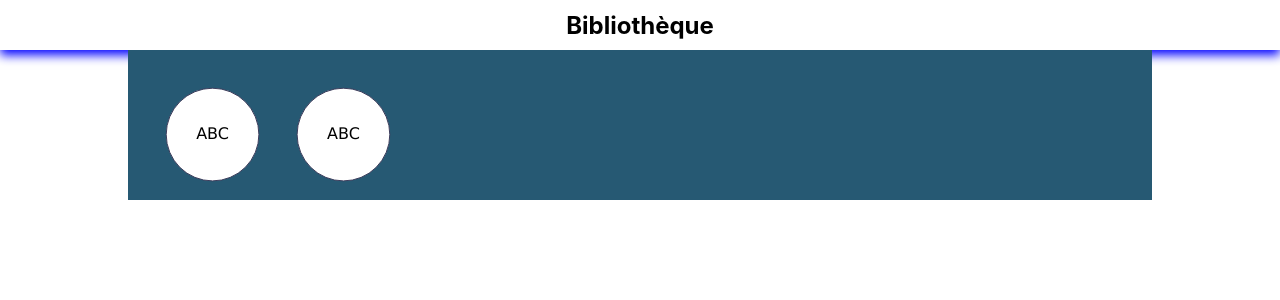
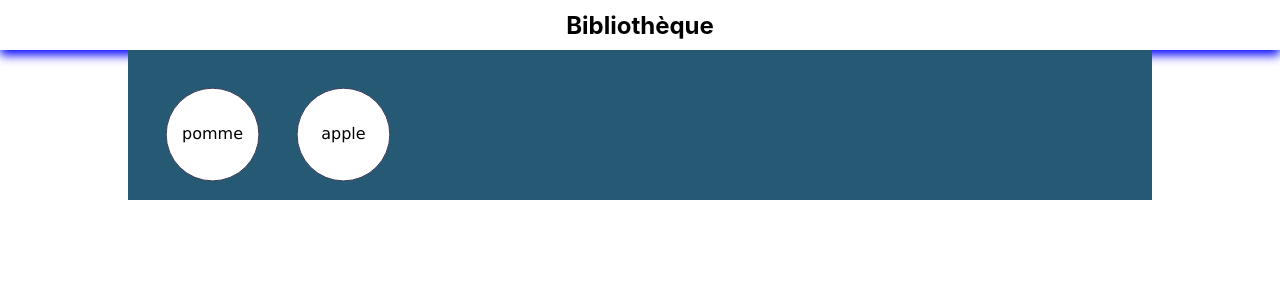
Before and after one commit to GuillaumeLiard/library, a Nuxt app: page /library in a window 1280 px wide. Shown: the top 300 px of the page. Built offline with nearby package versions, Linux system fonts and the light colour scheme.

Commit message:
pairs connected with store values all the way

```diff
--- a/components/Isomorphism.vue
+++ b/components/Isomorphism.vue
@@ -18,50 +18,61 @@ export default {
     links () {
       return this.$store.state.topologies[0].example.links
     },
-    pairs() {
-      return [
-        {
-          id: 1,
+    pairs () {
+      return this.links.map((link) => {
+        return {
+          link,
           nodes: [
-            {
-              id: 1,
-              group: 'english',
-              name: 'apple'
-            },
-            {
-              id: 4,
-              group: 'french',
-              name: 'pomme'
-            }
-          ],
-          link: {
-            id: 1,
-            sid: 1,
-            tid: 4
-          }
-        },
-        {
-          id: 2,
-          nodes: [
-            {
-              id: 1,
-              group: 'english',
-              name: 'apple'
-            },
-            {
-              id: 4,
-              group: 'french',
-              name: 'pomme'
-            }
-          ],
-          link: {
-            id: 1,
-            sid: 1,
-            tid: 4
-          }
+            this.nodes.filter((node) => node.id === link.sid)[0],
+            this.nodes.filter((node) => node.id === link.tid)[0]
+          ]
         }
-      ]
+      })
     }
+    // pairs() {
+    //   return [
+    //     {
+    //       id: 1,
+    //       nodes: [
+    //         {
+    //           id: 1,
+    //           group: 'english',
+    //           name: 'apple'
+    //         },
+    //         {
+    //           id: 4,
+    //           group: 'french',
+    //           name: 'pomme'
+    //         }
+    //       ],
+    //       link: {
+    //         id: 1,
+    //         sid: 1,
+    //         tid: 4
+    //       }
+    //     },
+    //     {
+    //       id: 2,
+    //       nodes: [
+    //         {
+    //           id: 1,
+    //           group: 'english',
+    //           name: 'apple'
+    //         },
+    //         {
+    //           id: 4,
+    //           group: 'french',
+    //           name: 'pomme'
+    //         }
+    //       ],
+    //       link: {
+    //         id: 1,
+    //         sid: 1,
+    //         tid: 4
+    //       }
+    //     }
+    //   ]
+    // }
   }
 }
 
--- a/components/node.vue
+++ b/components/node.vue
@@ -7,7 +7,7 @@
     ></circle>
     <g class="text">
       <text class="text__content" :x="text__position.x" :y="text__position.y">
-        {{ text }}
+        {{ name }}
       </text>
     </g>
   </g>
@@ -15,13 +15,13 @@
 
 <script type="text/javascript">
   export default {
-    props: ['cx', 'cy', 'r'],
+    props: ['cx', 'cy', 'r', 'name'],
     data: function () {
       return {
         // cx: 0,
         // cy: 0,
         // r: 100,
-        text: 'ABC'
+        // text: 'ABC'
       }
     },
     computed: {
--- a/components/pair.vue
+++ b/components/pair.vue
@@ -6,6 +6,7 @@
       :cx="left.cx"
       :cy="left.cy"
       :r="left.r"
+      :name="node.name"
       :key="node.id"
     />
     <node
@@ -14,6 +15,7 @@
       :cx="right.cx"
       :cy="right.cy"
       :r="right.r"
+      :name="node.name"
       :key="node.id"
     />
   </g>
@@ -38,6 +40,7 @@
       // console.log(this.window());
       // alert('mounted');
       // this.$forceUpdate();
+      console.log(this.nodes);
 
     },
     computed: {
```
